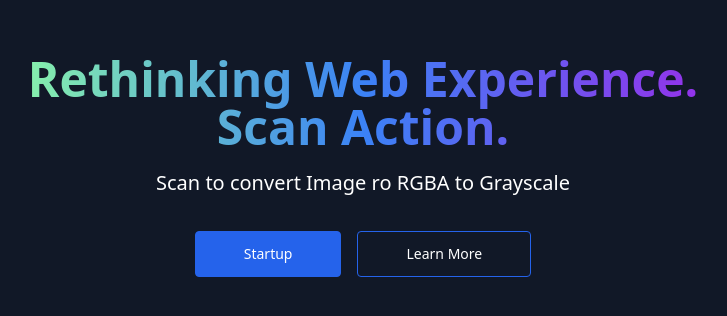
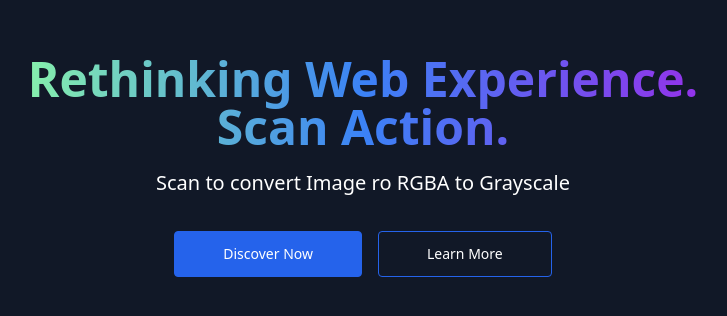
Before and after one commit to glyfo/mcv-grayscale, a Vue app: page / in a window 1280 px wide. Shown: the part 234-550 px from the top of the page, without its empty margins (277-1004 px from the left). Built offline with nearby package versions, Linux system fonts and the light colour scheme.

Commit message:
change button label to Discover Now

```diff
--- a/src/views/HomeView.vue
+++ b/src/views/HomeView.vue
@@ -1,3 +1,10 @@
+<script setup>
+
+function handleStartup(event){
+  console.warn('handleStartup', event.target.value.toUpperCase())
+}
+
+</script>
 <template>
     <section class="bg-gray-900 text-white">
   <div
@@ -19,14 +26,14 @@
       <div class="mt-8 flex flex-wrap justify-center gap-4">
         <a
           class="block w-full rounded border border-blue-600 bg-blue-600 px-12 py-3 text-sm font-medium text-white hover:bg-transparent hover:text-white focus:outline-none focus:ring active:text-opacity-75 sm:w-auto"
-          href="/get-started"
+          @click="handleStartup"
         >
-          Startup
+          Discover Now
         </a>
 
         <a
           class="block w-full rounded border border-blue-600 px-12 py-3 text-sm font-medium text-white hover:bg-blue-600 focus:outline-none focus:ring active:bg-blue-500 sm:w-auto"
-          href="/about"
+          @click="about"
         >
           Learn More
         </a>
```
